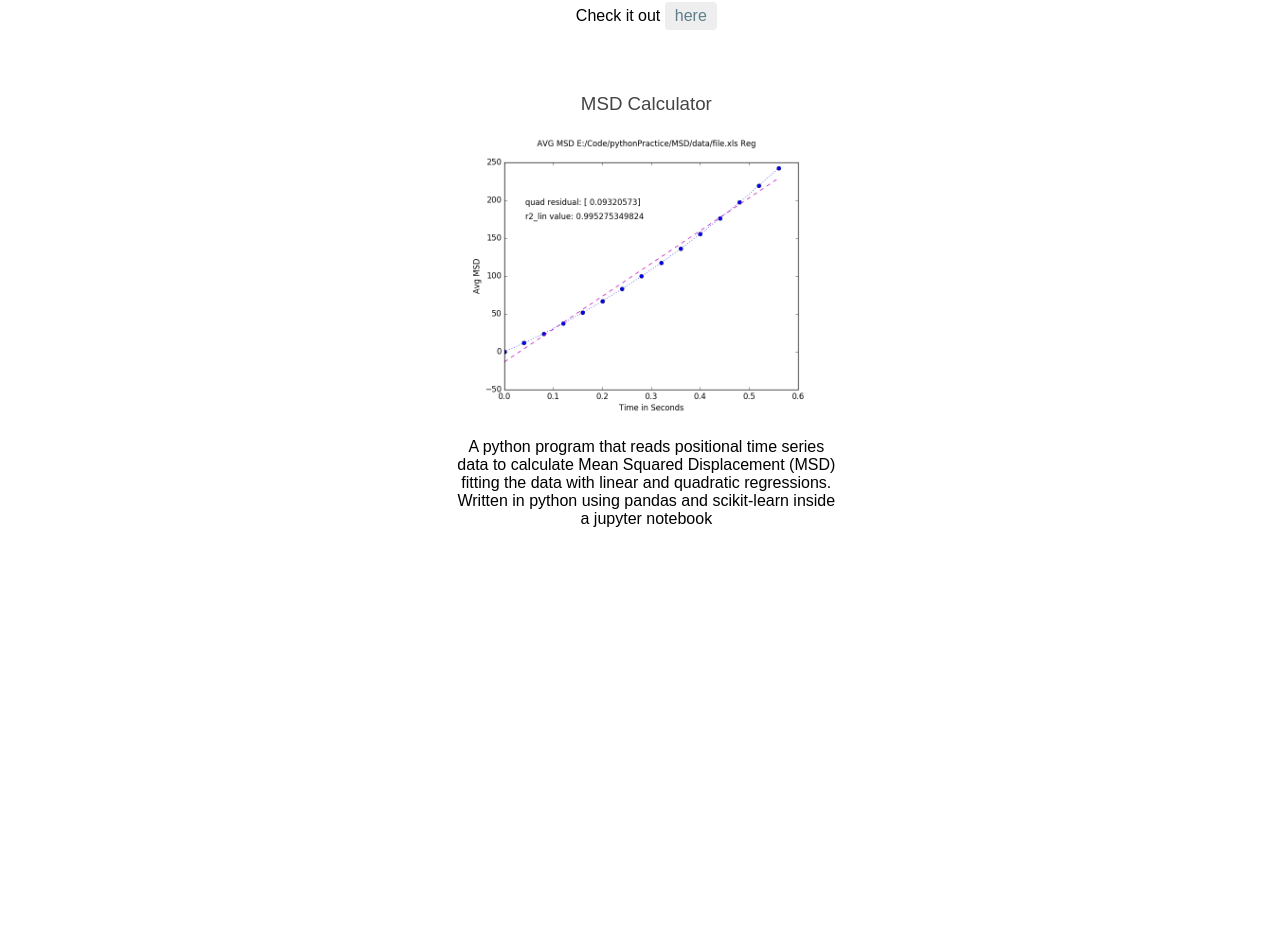
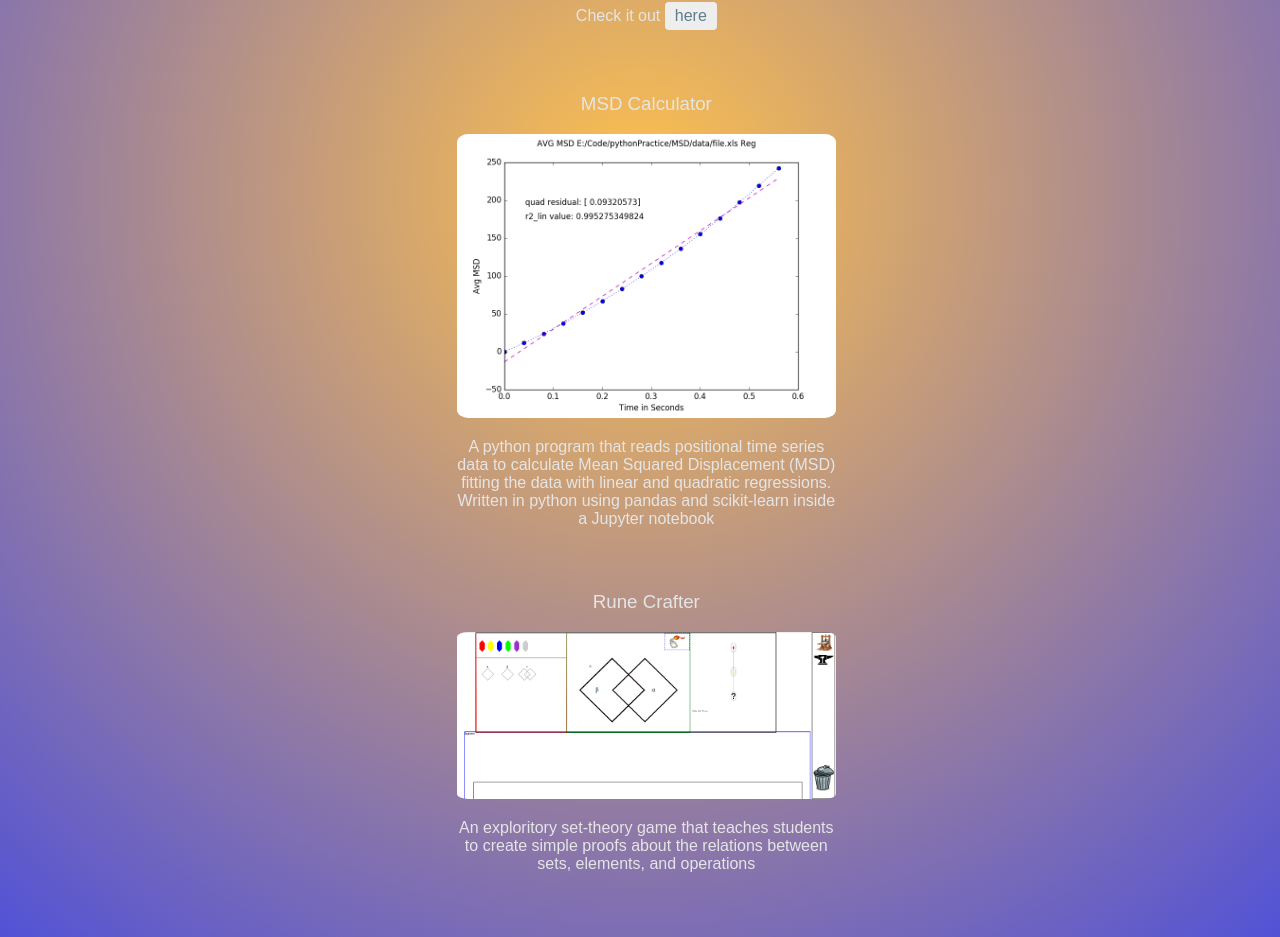
Before and after one commit to itsalaidbacklife/personal_website, an Angular app: page /portfolio in a window 1280 px wide. Shown: the part 555-1492 px from the top of the page. Before the commit the page ends 1146 px from the top, so only its background shows below. Built offline with nearby package versions, Linux system fonts and the light colour scheme.

Commit message:
Added runecrafter portfolio entry and styled images

```diff
--- a/src/app/about/about.component.css
+++ b/src/app/about/about.component.css
@@ -27,5 +27,6 @@ h2 {
 }
 #logo {
 	width: 30%;
+	border-radius: 3%;
 	position: relative;
 }
--- a/src/app/portfolio-entry/portfolio-entry.component.css
+++ b/src/app/portfolio-entry/portfolio-entry.component.css
@@ -8,4 +8,5 @@
 }
 img	{
 	width: 100%;
+	border-radius: 3%;
 }
--- a/src/app/portfolio/portfolio.component.html
+++ b/src/app/portfolio/portfolio.component.html
@@ -7,5 +7,10 @@
 
 <app-portfolio-entry
 [title]="'MSD Calculator'"
-[txt]="'A python program that reads positional time series data to calculate Mean Squared Displacement (MSD) fitting the data with linear and quadratic regressions. Written in python using pandas and scikit-learn inside a jupyter notebook'">
+[txt]="'A python program that reads positional time series data to calculate Mean Squared Displacement (MSD) fitting the data with linear and quadratic regressions. Written in python using pandas and scikit-learn inside a Jupyter notebook'">
 </app-portfolio-entry>
+
+<app-portfolio-entry
+[title]="'Rune Crafter'"
+[txt]="'An exploritory set-theory game that teaches students to create simple proofs about the relations between sets, elements, and operations'"
+></app-portfolio-entry>
--- a/src/styles.css
+++ b/src/styles.css
@@ -3,12 +3,14 @@
 }
 
 h1 {
-  color: #369;
+  /*color: #369;*/
+  color: #E5E5E5;
   font-family: Arial, Helvetica, sans-serif;
   font-size: 250%;
 }
 h2, h3 {
-  color: #444;
+  /*color: #444;*/
+  color: #E5E5E5;
   font-family: Arial, Helvetica, sans-serif;
   font-weight: lighter;
   /*font-size: 100%;*/
@@ -35,3 +37,8 @@ a:hover {
 a.active {
   color: #039be5;
 }
+
+html {
+  background: radial-gradient(circle, #FFC14C, #5252D6);
+  color: #E5E5E5;
+}
```
Also changed, not shown: src/assets/rune crafter.PNG (added).
